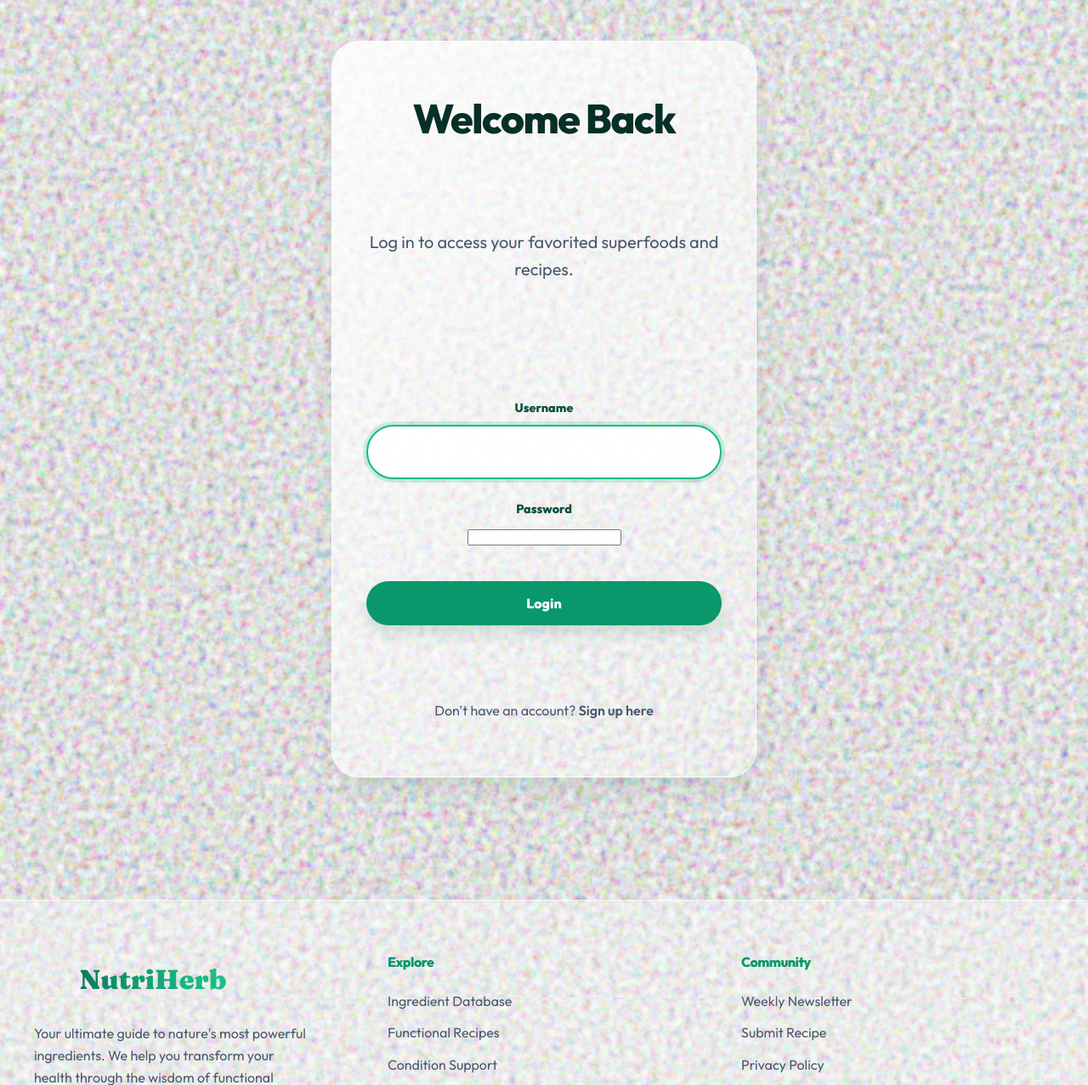
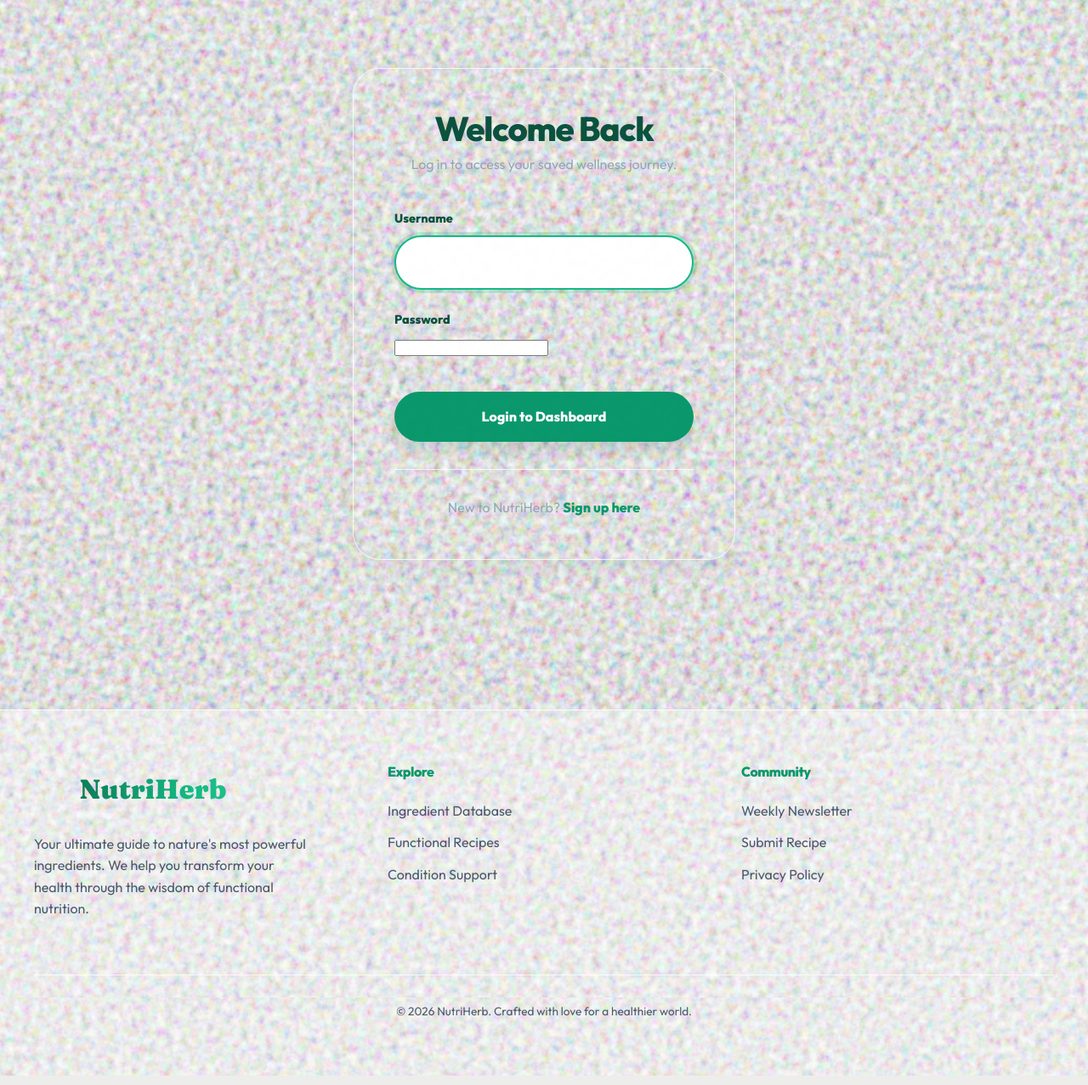
Before and after one commit to Lokesh19-PP/Nutriherb, a Django app: page /login/ in a window 1280 px wide. Shown: the part 106-1383 px from the top of the page at 85% size. Run offline with Django 5.2, Linux system fonts and the light colour scheme.

Commit message:
feat(auth): redesign login and signup pages with compact card layout, remove verbose help text

```diff
--- a/nutriherb/templates/login.html
+++ b/nutriherb/templates/login.html
@@ -1,31 +1,37 @@
 {% extends 'base.html' %}
-{% block title %}Login - NutriHerb{% endblock %}
+{% block title %}Login | NutriHerb{% endblock %}
 {% block content %}
-<div class="hero-banner animate" style="padding: 64px 40px; text-align: center; grid-template-columns: 1fr; max-width: 500px; margin: 0 auto;">
-    <h2 class="hero-title">Welcome Back</h2>
-    <p class="hero-sub" style="margin-top:16px;">Log in to access your favorited superfoods and recipes.</p>
+<div class="card form-container reveal">
+    <div style="text-align: center; margin-bottom: 2.5rem;">
+      <h2 style="font-size: 2.5rem; margin-bottom: 0.5rem;">Welcome Back</h2>
+      <p style="color: var(--fg-light);">Log in to access your saved wellness journey.</p>
+    </div>
 
-    <form method="post" style="margin-top: 32px;">
+    <form method="post">
         {% csrf_token %}
         {% if form.non_field_errors %}
-          <div class="error-text" style="margin-bottom: 16px;">{{ form.non_field_errors }}</div>
+          <div class="card" style="background: #fef2f2; border-color: #fca5a5; padding: 1rem; margin-bottom: 1.5rem;">
+            {% for error in form.non_field_errors %}
+              <div class="error-text" style="margin: 0;">{{ error }}</div>
+            {% endfor %}
+          </div>
         {% endif %}
 
         {% for field in form %}
           <div class="form-group">
             <label for="{{ field.id_for_label }}">{{ field.label }}</label>
             {{ field }}
-            {% if field.help_text %}
-              <small class="help-text">{{ field.help_text }}</small>
-            {% endif %}
             {% for error in field.errors %}
-              <small class="error-text">{{ error }}</small>
+              <span class="error-text">{{ error }}</span>
             {% endfor %}
           </div>
         {% endfor %}
 
-        <button type="submit" class="btn" style="width: 100%; margin-top: 16px;">Login</button>
+        <button type="submit" class="btn" style="width: 100%; margin-top: 1rem; padding: 1.2rem;">Login to Dashboard</button>
     </form>
-    <p class="muted" style="margin-top: 24px;">Don't have an account? <a href="/signup/" style="color: var(--accent); text-decoration: none; font-weight: 600;">Sign up here</a></p>
+
+    <div style="text-align: center; margin-top: 2rem; padding-top: 2rem; border-top: 1px solid var(--glass-border);">
+      <p style="color: var(--fg-light);">New to NutriHerb? <a href="/signup/" style="color: var(--primary-dark); text-decoration: none; font-weight: 800;">Sign up here</a></p>
+    </div>
 </div>
 {% endblock %}
```
Also changed, not shown: nutriherb/templates/signup.html (+18 -12 lines).
